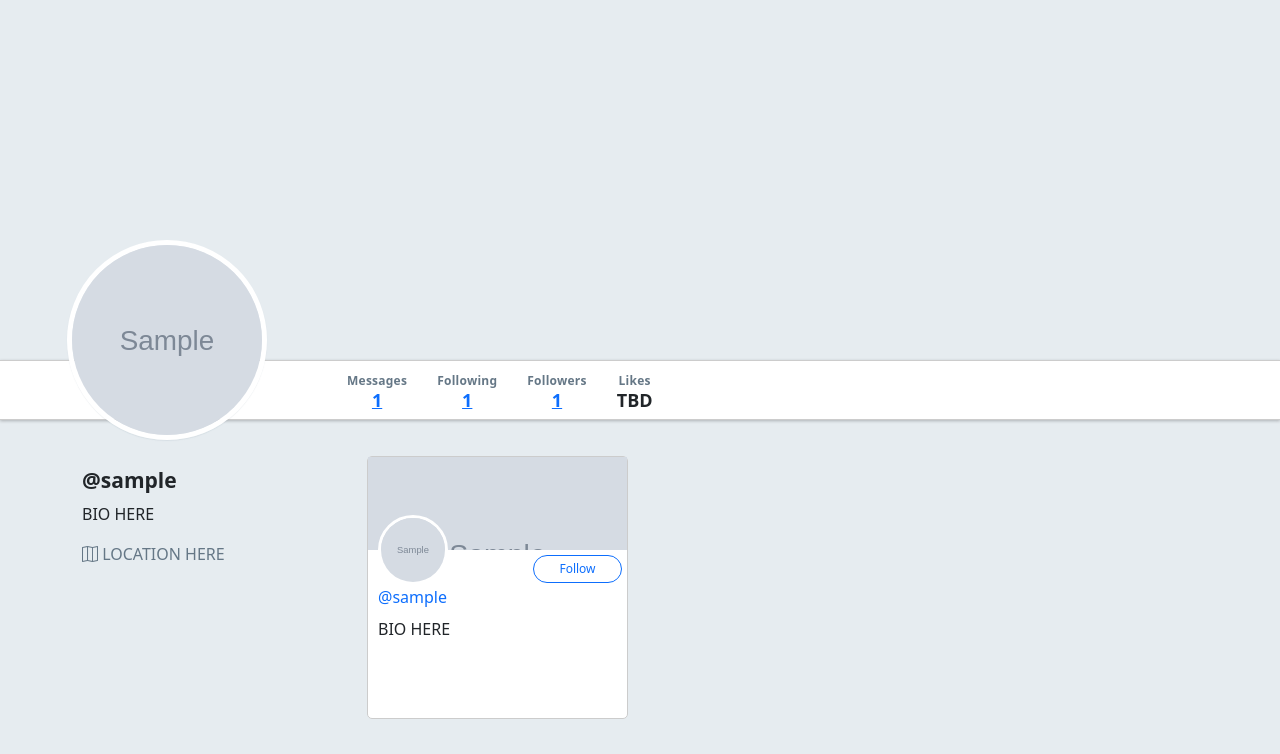
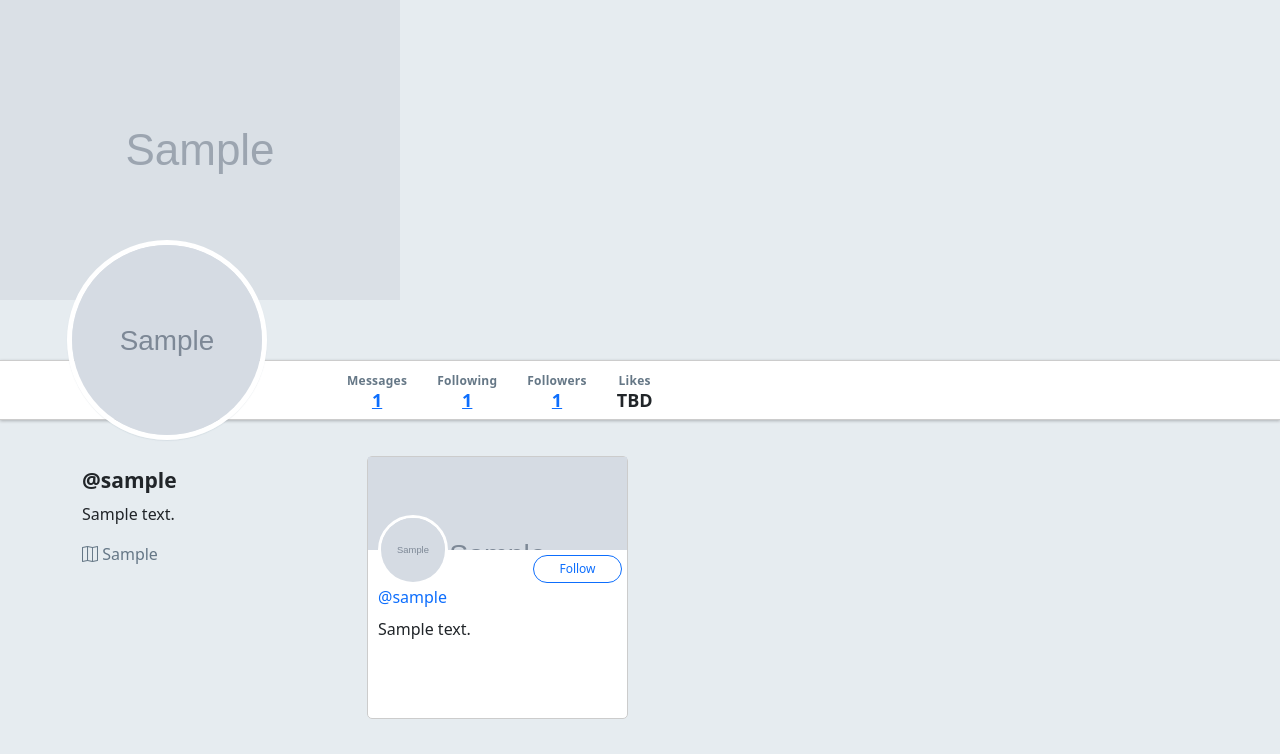
Before and after one commit to mrnkim/flask-warbler, a Flask app: template templates/users/followers.html in a window 1280 px wide. Shown: the part 46-800 px from the top of the page. Run offline with Flask 3, Linux system fonts and the light colour scheme; the template is opened without the code that fills it: values that come from a table or form of the project are taken from there, others are empty; tables that the repository leaves empty hold one stand-in row (values such as "Sample post"); grey boxes marked "Sample" are stand-in pictures.

Commit message:
finish by Step 4

```diff
--- a/app.py
+++ b/app.py
@@ -57,11 +57,8 @@ def do_logout():
 @app.route('/signup', methods=["GET", "POST"])
 def signup():
     """Handle user signup.
-
     Create new user and add to DB. Redirect to home page.
-
     If form not valid, present form.
-
     If the there already is a user with that username: flash message
     and re-present form.
     """
@@ -142,7 +139,6 @@ def logout():
 @app.get('/users')
 def list_users():
     """Page with listing of users.
-
     Can take a 'q' param in querystring to search by that username.
     """
 
@@ -208,7 +204,6 @@ def show_followers(user_id):
 @app.post('/users/follow/<int:follow_id>')
 def start_following(follow_id):
     """Add a follow for the currently-logged-in user.
-
     Redirect to following page for the current for the current user.
     """
     # TODO: clarify use of CSRF token on functions such as this
@@ -228,7 +223,6 @@ def start_following(follow_id):
 @app.post('/users/stop-following/<int:follow_id>')
 def stop_following(follow_id):
     """Have currently-logged-in-user stop following this user.
-
     Redirect to following page for the current for the current user.
     """
 
@@ -248,12 +242,16 @@ def profile():
     """Update profile for current user."""
 
     # IMPLEMENT THIS
+    if not g.user:
+        flash("Access unauthorized.", "danger")
+        return redirect("/")
+
+    # show form
 
 
 @app.post('/users/delete')
 def delete_user():
     """Delete user.
-
     Redirect to signup page.
     """
 
@@ -275,7 +273,6 @@ def delete_user():
 @app.route('/messages/new', methods=["GET", "POST"])
 def add_message():
     """Add a message:
-
     Show form if GET. If valid, update message and redirect to user page.
     """
 
@@ -312,7 +309,6 @@ def show_message(message_id):
 @app.post('/messages/<int:message_id>/delete')
 def delete_message(message_id):
     """Delete a message.
-
     Check that this message was written by the current user.
     Redirect to user page on success.
     """
@@ -335,7 +331,6 @@ def delete_message(message_id):
 @app.get('/')
 def homepage():
     """Show homepage:
-
     - anon users: no messages
     - logged in: 100 most recent messages of self & followed_users
     """
--- a/templates/users/detail.html
+++ b/templates/users/detail.html
@@ -4,6 +4,7 @@
 
 <div id="warbler-hero"
      class="full-width">
+     <img src="{{ user.header_image_url}}" alt="Header image for {{ user.username }}">
 </div>
 <img src="{{ user.image_url }}"
      alt="Image for {{ user.username }}"
@@ -80,10 +81,10 @@
 <div class="row">
   <div class="col-sm-3">
     <h4 id="sidebar-username">@{{ user.username }}</h4>
-    <p>BIO HERE</p>
+    <p>{{ user.bio }}</p>
     <p class="user-location">
       <span class="bi bi-map"></span>
-      LOCATION HERE
+      {{ user.location }}
     </p>
   </div>
 
--- a/templates/users/followers.html
+++ b/templates/users/followers.html
@@ -36,7 +36,7 @@
             {% endif %}
 
           </div>
-          <p class="card-bio">BIO HERE</p>
+          <p class="card-bio">{{ follower.bio }}</p>
         </div>
       </div>
     </div>
--- a/templates/users/following.html
+++ b/templates/users/following.html
@@ -35,7 +35,7 @@
             {% endif %}
 
           </div>
-          <p class="card-bio">BIO HERE</p>
+          <p class="card-bio">{{ followed_user.bio }}</p>
         </div>
       </div>
     </div>
--- a/templates/users/index.html
+++ b/templates/users/index.html
@@ -44,7 +44,7 @@
               {% endif %}
 
             </div>
-            <p class="card-bio">BIO HERE</p>
+            <p class="card-bio">{{ user.bio }}</p>
           </div>
         </div>
       </div>
```
